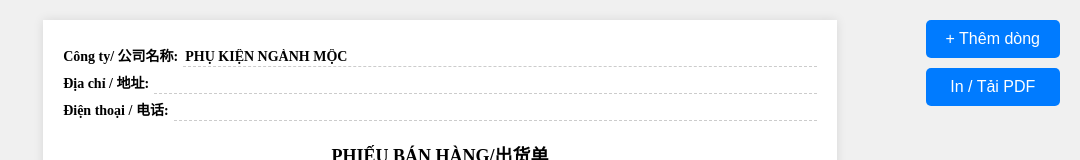
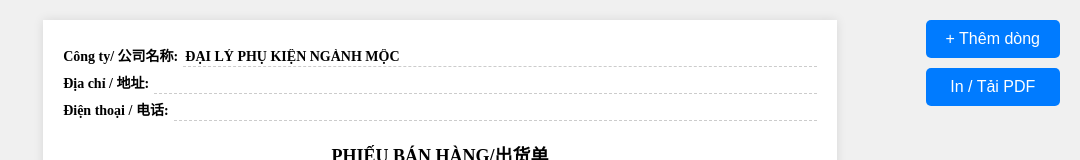
Before and after one commit to 0377bao/InBillBanLe, a plain HTML site: page index.html in a window 1280 px wide. Shown: the top 160 px of the page, without its empty margins (200-1280 px from the left). Drawn offline with Linux system fonts and the light colour scheme.

Commit message:
update name compony v2

```diff
--- a/index.html
+++ b/index.html
@@ -569,7 +569,7 @@
         <div class="header">
             <div class="header-row">
                 <span class="header-label">Công ty/ 公司名称:</span>
-                <input type="text" class="header-input" value="PHỤ KIỆN NGÀNH MỘC">
+                <input type="text" class="header-input" value="ĐẠI LÝ PHỤ KIỆN NGÀNH MỘC">
             </div>
             <div class="header-row">
                 <span class="header-label">Địa chỉ / 地址:</span>
```
